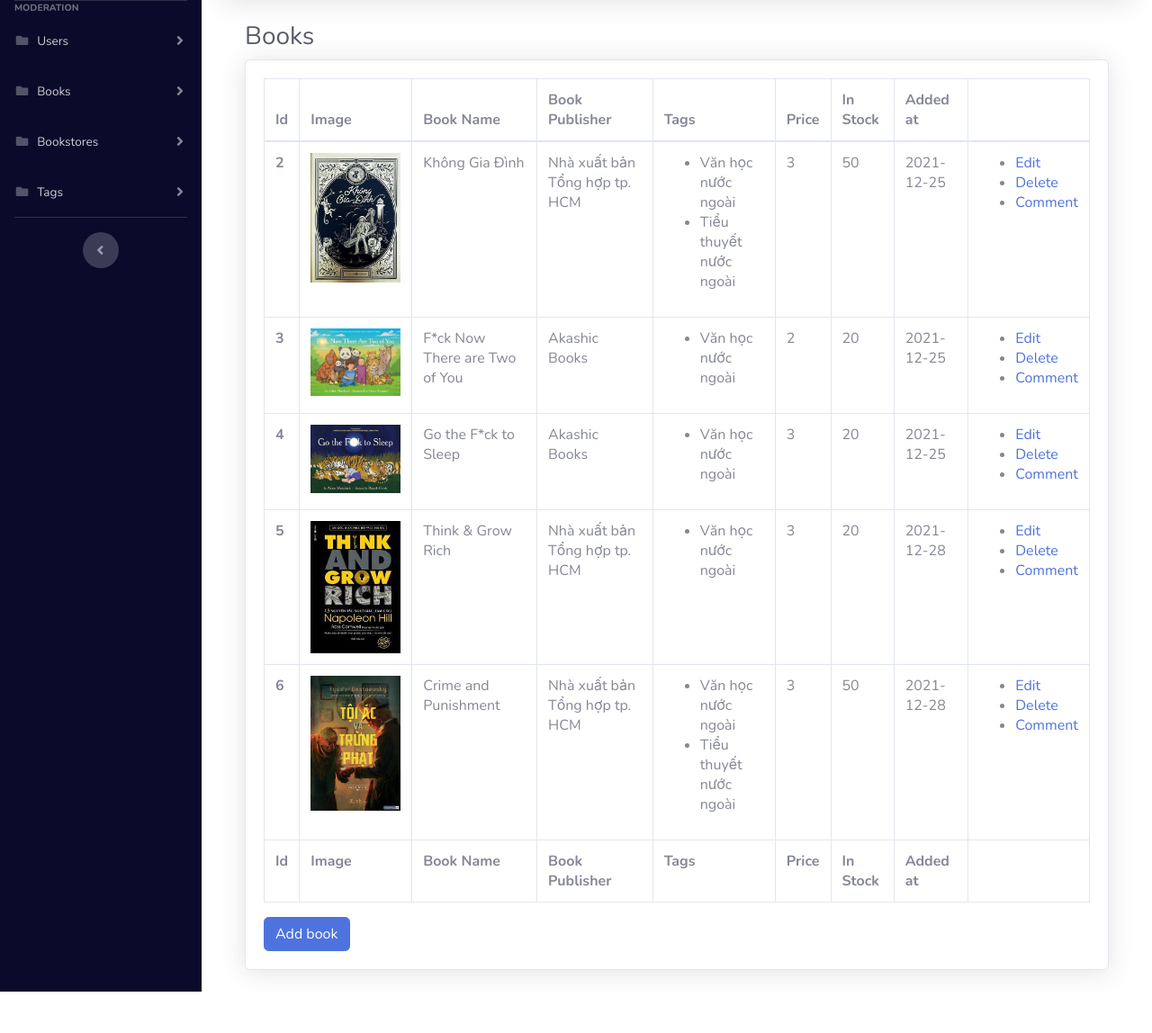
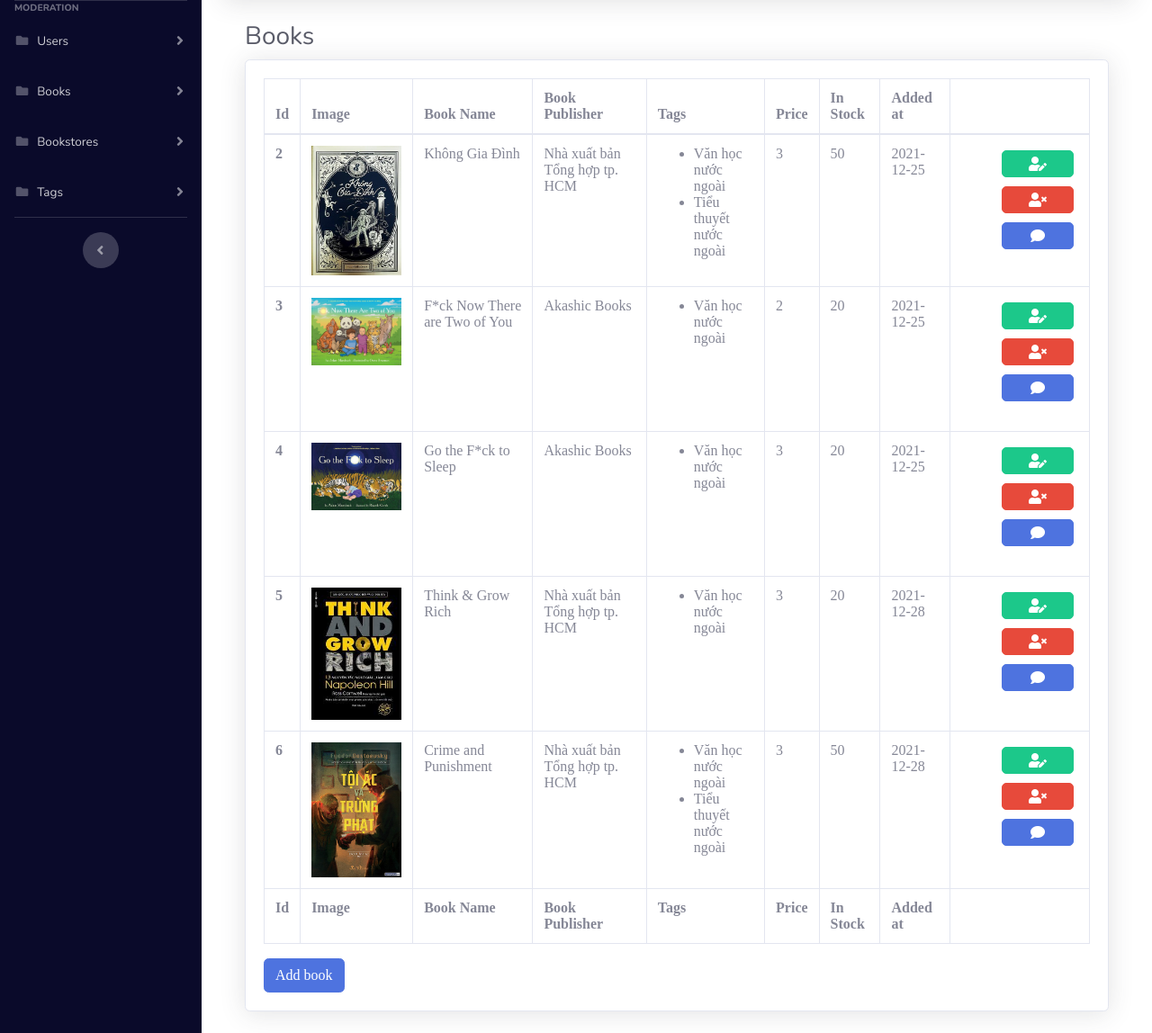
Before and after one commit to thong0406/AptechProject, a Laravel app: page /admin/books in a window 1280 px wide. Shown: the part 70-1218 px from the top of the page at 90% size. Before the commit the page ends 1172 px from the top, so only its background shows below. Run offline with Laravel 8, Linux system fonts and the light colour scheme; data comes from the database, SQL or seed files in the repository.

Commit message:
Add files via upload

```diff
--- a/resources/views/admin/demo/book_lists.blade.php
+++ b/resources/views/admin/demo/book_lists.blade.php
@@ -43,12 +43,12 @@
                             </tfoot>
                             <tbody>
                                 @foreach ($books as $value)
-									<trs>
+									<tr >
 										<th scope="row">{{$value['id']}}</th>
                                         <td><img src="{{ asset($value['image']) }}" width="100"></td>
                                         <td>{{$value['book_name']}}</td>
 										<td>{{$value['bookstore_name']}}</td>
-                                        <td>
+                                        <td class="add">
                                             <ul>
                                                 @foreach ($book_tags[$value['id']] as $key => $tags)
                                                     <li>{{ $tags['tag_name'] }}</li>
@@ -58,11 +58,11 @@
                                         <td>{{$value['price']}}</td>
                                         <td>{{$value['quantity']}}</td>
 										<td>{{$value['created_at']->toDateString() }}</td>
-										<td>
-                                            <ul>
-                                                <li><a href="{{ /*Route('admin_user_edit', $value->id ))*/ "a" }}">Edit</a></li>
-								                <li><a href="{{ Route('admin_book_delete', $value['id'] ) }}">Delete</a></li>
-                                                <li><a href="{{ Route('admin_book_delete', $value['id'] ) }}">Comment</a></li>
+										<td class="add">
+                                            <ul style="list-style:none;">
+                                                <li ><button class="btn btn-success"><a href="{{ /*Route('admin_user_edit', $value->id ))*/ "a" }}"><i class="fas fa-user-edit"></i></a></button></li>
+								                <li><button class="btn btn-danger"><a href="{{ Route('admin_book_delete', $value['id'] ) }}"><i class="fas fa-user-times"></i></a></button></li>
+                                                <li><button class="btn btn-primary"><a href="{{ Route('admin_book_delete', $value['id'] ) }}"><i class="fas fa-comment"></i></a></button></li>
                                             </ul>
                                         </td>
 									</tr>
--- a/resources/views/admin/demo/bookstore_lists.blade.php
+++ b/resources/views/admin/demo/bookstore_lists.blade.php
@@ -36,13 +36,13 @@
                             <tbody>
                                 @foreach ($bookstores as $value)
                                     @if ($value['is_admin'] != '2')
-										<tr>
+                                        <tr class="tag">
                                             <th scope="row">{{$value['id']}}</th>
                                             <td>{{$value['bookstore_name']}}</td>
                                             <td>{{$value['created_at']->toDateString() }}</td>
                                             <td>{{$value['updated_at']->toDateString() }}</td>
-											<td><a href="{{ /*Route('admin_user_edit', $value->id ))*/ "a" }}">Edit</a></td>
-											<td><a href="{{ Route('admin_bookstore_delete', $value->id ) }}">Delete</a></td>
+                                            <td><button class="btn btn-success"><a href="{{ /*Route('admin_user_edit', $value->id ))*/ "a" }}"><i class="fas fa-user-edit"></i></a></button></td>
+                                            <td><button class="btn btn-danger"><a href="{{ Route('admin_bookstore_delete', $value->id ) }}"><i class="fas fa-user-times"></i></a></button></td>
                                         </tr>
                                     @endif
                                 @endforeach
--- a/resources/views/admin/layout/style.blade.php
+++ b/resources/views/admin/layout/style.blade.php
@@ -5,3 +5,5 @@
 
     <!-- Custom styles for this template-->
     <link href="{{ asset("admin_template/css/sb-admin-2.min.css") }}" rel="stylesheet">
+<link rel="stylesheet" type="text/css" href="https://cdnjs.cloudflare.com/ajax/libs/font-awesome/5.15.4/css/all.min.css">
+<link rel="stylesheet" type="text/css" href="{{ asset("admin_template/css/styleadd.css") }}">
```
Also changed, not shown: resources/views/admin/demo/tag_lists.blade.php (+4 -4 lines), resources/views/admin/demo/book_add.blade.php (line endings or trailing spaces), resources/views/admin/demo/bookstore_add.blade.php (line endings or trailing spaces), resources/views/admin/demo/tag_add.blade.php (line endings or trailing spaces), resources/views/admin/demo/test.blade.php (line endings or trailing spaces), resources/views/admin/demo/user_add.blade.php (line endings or trailing spaces), resources/views/admin/demo/user_edit.blade.php (line endings or trailing spaces), resources/views/admin/demo/user_lists.blade.php (line endings or trailing spaces), resources/views/admin/layout/header.blade.php (line endings or trailing spaces), resources/views/admin/layout/master.blade.php (line endings or trailing spaces), resources/views/admin/layout/menu.blade.php (line endings or trailing spaces), resources/views/admin/layout/script.blade.php (line endings or trailing spaces). Lines whose indentation alone changed are shown as unchanged.
